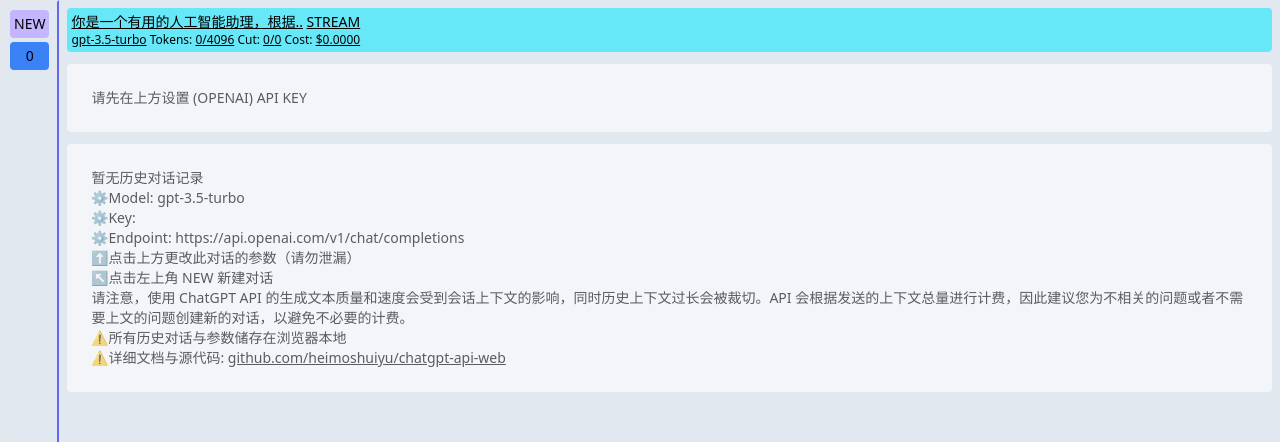
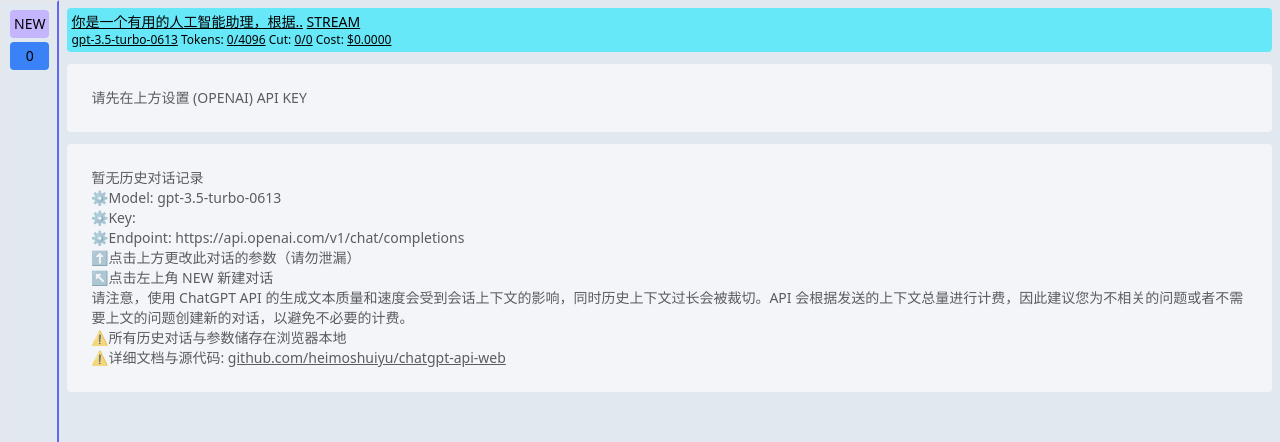
Before and after one commit to heimoshuiyu/chatgpt-api-web, a Preact app: page / in a window 1280 px wide. Shown: the top 442 px of the page. Built offline with nearby package versions, Linux system fonts and the light colour scheme.

Commit message:
change default model to gpt-3.5-turbo-0613

```diff
--- a/src/app.tsx
+++ b/src/app.tsx
@@ -35,7 +35,7 @@ const newChatStore = (
   systemMessageContent = "你是一个有用的人工智能助理，根据我的提问和要求回答我的问题",
   apiEndpoint = _defaultAPIEndpoint,
   streamMode = true,
-  model = "gpt-3.5-turbo"
+  model = "gpt-3.5-turbo-0613"
 ): ChatStore => {
   return {
     chatgpt_api_web_version: CHATGPT_API_WEB_VERSION,
```
